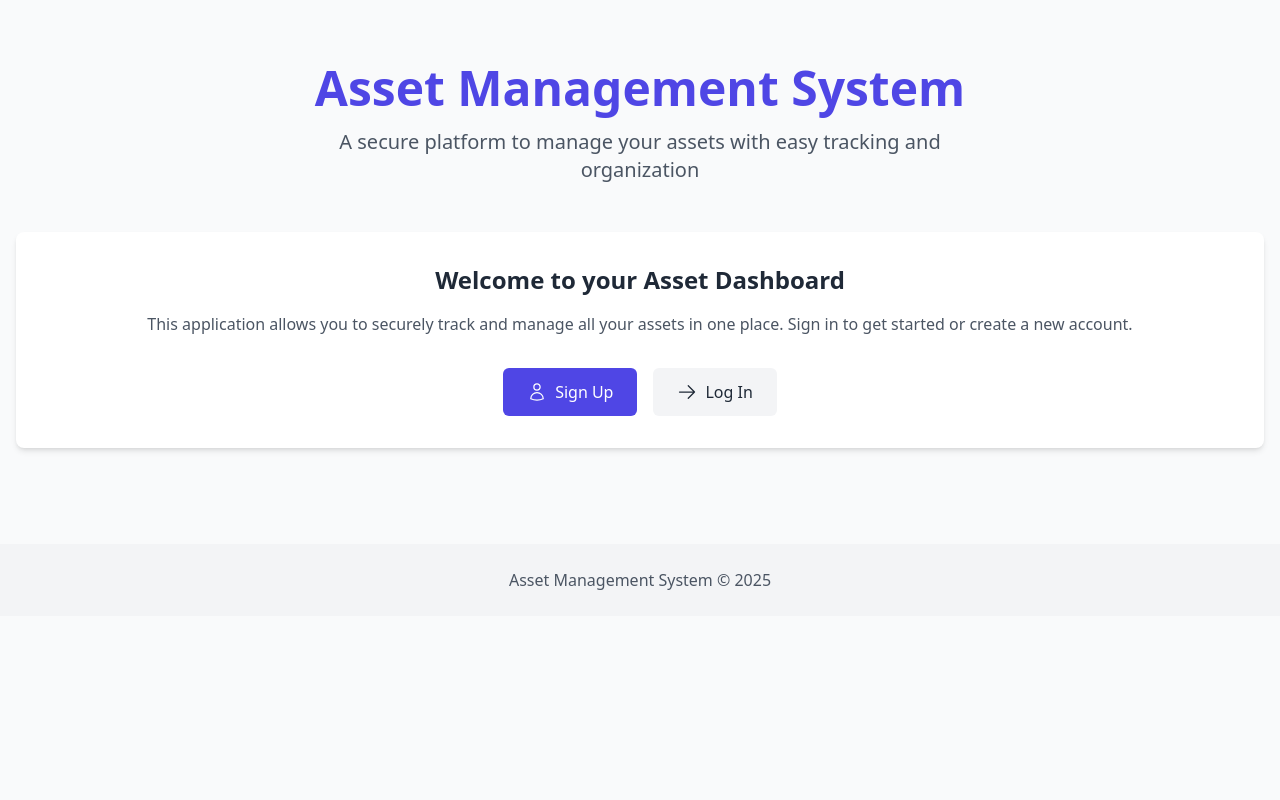
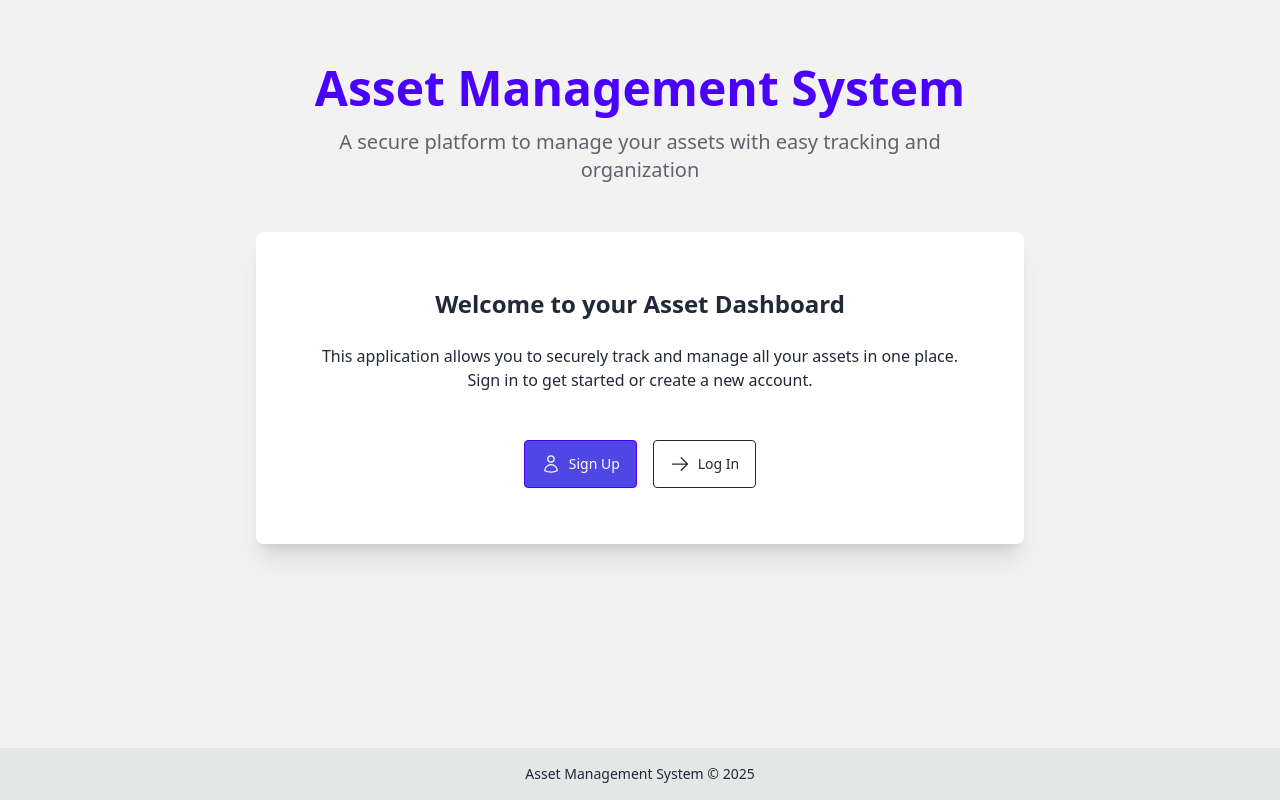
Before and after one commit to Prathmesh-Dhatrak/asset-management-system, a React (Vite) app: page / in a window 1280 px wide. Built offline with nearby package versions, Linux system fonts and the light colour scheme.

Commit message:
fix: styling of app.tsx

```diff
--- a/src/app/app.tsx
+++ b/src/app/app.tsx
@@ -2,49 +2,47 @@ import { UserIcon, ArrowRightIcon } from "@heroicons/react/24/outline";
 
 function App() {
   return (
-    <main className="min-h-screen bg-gray-50">
-      <div className="max-w-screen-lg xl:max-w-screen-xl mx-auto px-4 py-16">
+    <div className="min-h-screen flex flex-col bg-base-200">
+      <div className="container mx-auto px-4 py-16">
         <header className="text-center mb-12">
-          <h1 className="text-4xl sm:text-5xl font-extrabold text-indigo-600 mb-4">
+          <h1 className="text-5xl font-bold text-primary mb-4">
             Asset Management System
           </h1>
-          <p className="text-xl text-gray-600 max-w-2xl mx-auto">
+          <p className="text-xl text-base-content opacity-70 max-w-2xl mx-auto">
             A secure platform to manage your assets with easy tracking and organization
           </p>
         </header>
 
-        <section className="bg-white shadow-md rounded-lg p-8 mb-8">
-          <div className="text-center">
-            <h2 className="text-2xl font-bold text-gray-800 mb-4">
+        <section className="card bg-base-100 shadow-xl max-w-3xl mx-auto">
+          <div className="card-body text-center">
+            <h2 className="card-title text-2xl justify-center">
               Welcome to your Asset Dashboard
             </h2>
-            <p className="text-gray-600 mb-6">
+            <p className="py-4">
               This application allows you to securely track and manage all your assets in one place.
               Sign in to get started or create a new account.
             </p>
 
-            <div className="flex flex-col sm:flex-row justify-center gap-4 mt-8">
-              <div className="flex items-center justify-center gap-2 bg-indigo-600 text-white px-6 py-3 rounded-md font-medium hover:bg-indigo-700 transition">
+            <div className="card-actions justify-center mt-6 flex-col sm:flex-row gap-4">
+              <button className="btn btn-primary flex items-center gap-2">
                 <UserIcon className="h-5 w-5" />
                 <span>Sign Up</span>
-              </div>
-              <div className="flex items-center justify-center gap-2 bg-gray-100 text-gray-800 px-6 py-3 rounded-md font-medium hover:bg-gray-200 transition">
+              </button>
+              <button className="btn btn-outline flex items-center gap-2">
                 <ArrowRightIcon className="h-5 w-5" />
                 <span>Log In</span>
-              </div>
+              </button>
             </div>
           </div>
         </section>
       </div>
 
-      <footer className="bg-gray-100 py-6 mt-auto">
-        <div className="max-w-screen-lg xl:max-w-screen-xl mx-auto px-4 text-center">
-          <p className="text-gray-600">
-            Asset Management System &copy; {new Date().getFullYear()}
-          </p>
+      <footer className="footer footer-center p-4 bg-base-300 text-base-content mt-auto">
+        <div>
+          <p>Asset Management System &copy; {new Date().getFullYear()}</p>
         </div>
       </footer>
-    </main>
+    </div>
   );
 }
 
```
